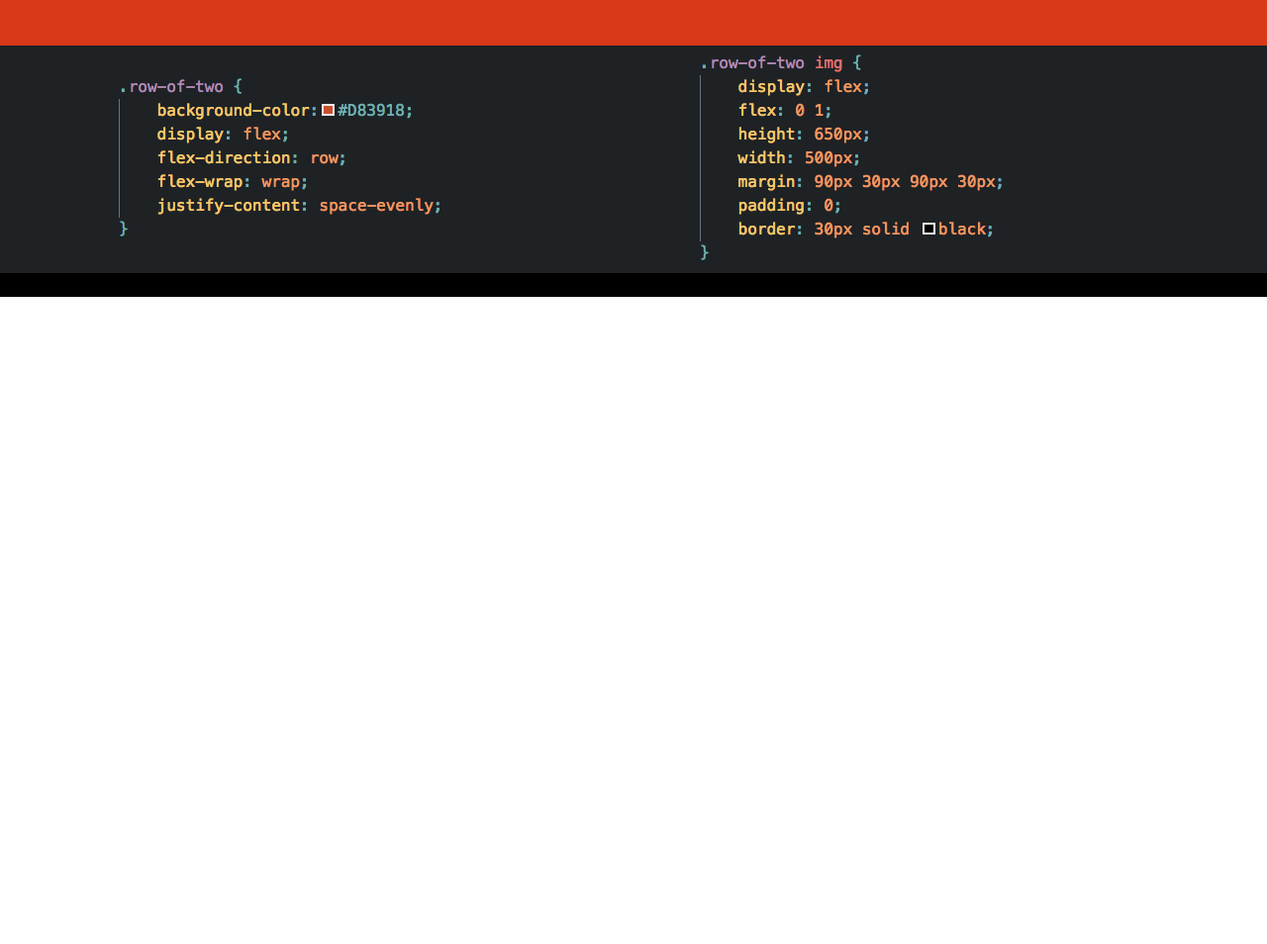
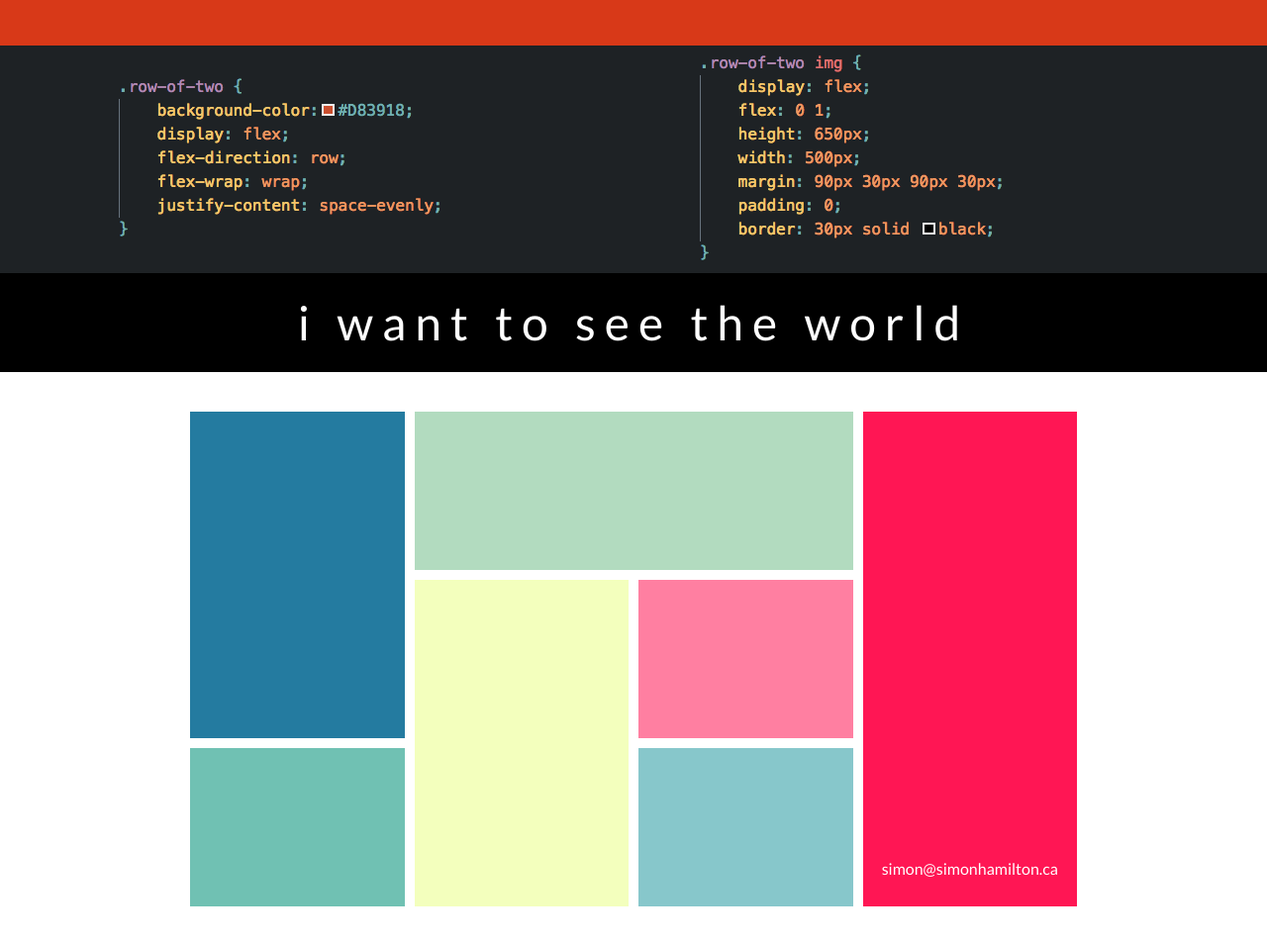
Before and after one commit to swiftsimon/swiftsimon.github.io, a plain HTML site: page index.html in a window 1280 px wide. Shown: the part 1584-2538 px from the top of the page at 99% size. Before the commit the page ends 1884 px from the top, so only its background shows below. Drawn offline with Linux system fonts and the light colour scheme.

Commit message:
css grid squares

```diff
--- a/css/styles.css
+++ b/css/styles.css
@@ -98,23 +98,23 @@ body {
     justify-content: space-between;
     align-items: center;
     /* background-color: #8D6E2E; */
-    background-color: black;
+    background-color: #f3ffbd;
 }
 
-.wide-btn {
+.wideBtn {
     position: relative;
     width: 100%;
     text-align: center;
-    background-color: rgb(2, 2, 61);
+    background-color: black;
     height: 100px;
     font-size: 3em;
     padding-top: 14px;
     letter-spacing: 9px;
-
+    color: white;
 }
 
-.wide-btn:hover {
-    color: rgb(177, 175, 175);
+.wideBtn:hover {
+    color: #6f7456;
 }
 
 
@@ -122,11 +122,71 @@ body {
     width: 80%;
     display: none;
     border: 70px solid black;
-    margin-top: 50px;
+    margin: 50px 0 50px 0;
+}
 
+.container {
+    background-color: white;
+    width: 70vw;
+    height: 500px;
+    margin: 40px auto;
+
+    display: grid;
+    grid-template-rows: repeat(3, 1fr);
+    grid-template-columns: repeat(4, 1fr);
+    grid-gap: 10px;
+}
+
+.item1 {
+    background-color: #247ba0;
+    grid-row: 1 / 3;
+    grid-column: 1 / 2;
+}
+.item2 {
+    background-color: #70c1b3;
+    grid-row: 3 / 4;
+    grid-column: 1 / 2;
+}
+.item3 {
+    background-color: #b2dbbf;
+    grid-row: 1 / 2;
+    grid-column: 2 / 4;
+}
+.item4 {
+    background-color: #f3ffbd;
+    grid-row: 2 / 4;
+    grid-column: 2 / 3;
+}
+.item5 {
+    background-color: #ff1654;
+    grid-row: 1 / 4;
+    grid-column: 4 / 5;
+
+    color: white;
+    text-align: center;
+    padding-top: 450px;
+}
+.item6 {
+    background-color: #87c7cb;
+    grid-row: 3 / 4;
+    grid-column: 3 / 4;
+}
+.item7 {
+    background-color: #ff7fa1;
+    grid-row: 2 / 3;
+    grid-column: 3 / 4;
 }
 
 
+
+
+
+
+
+.footer {
+    background-color: white;
+    height: 50px;
+}
 
 @media only screen and (max-width: 1260px) {
     .header-primary-main {
--- a/index.html
+++ b/index.html
@@ -49,6 +49,17 @@
             </div>
             <img id="map" class="hidden" src="img/map.jpg" />
         </div>
+        <div class="container">
+            <div class="item item1"></div>
+            <div class="item item2"></div>
+            <div class="item item3"></div>
+            <div class="item item4"></div>
+            <div class="item item5">simon@simonhamilton.ca</div>
+            <div class="item item6"></div>
+            <div class="item item7"></div>
+        </div>
+
+        <div class="footer"></div>
   <script src="app/scripts.js"></script>
 </body>
 </html>
```
Also changed, not shown: app/scripts.js (+0 -7 lines).
